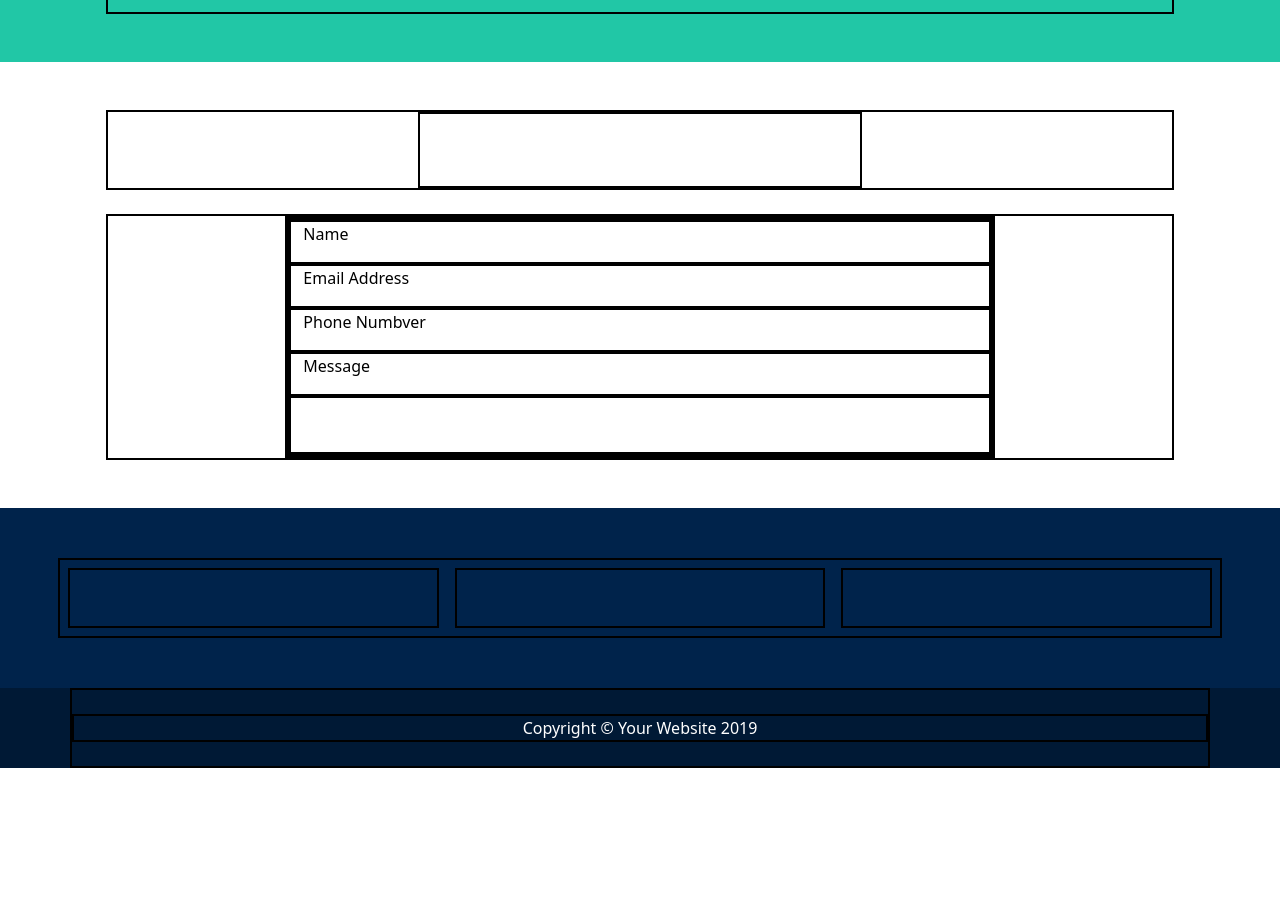
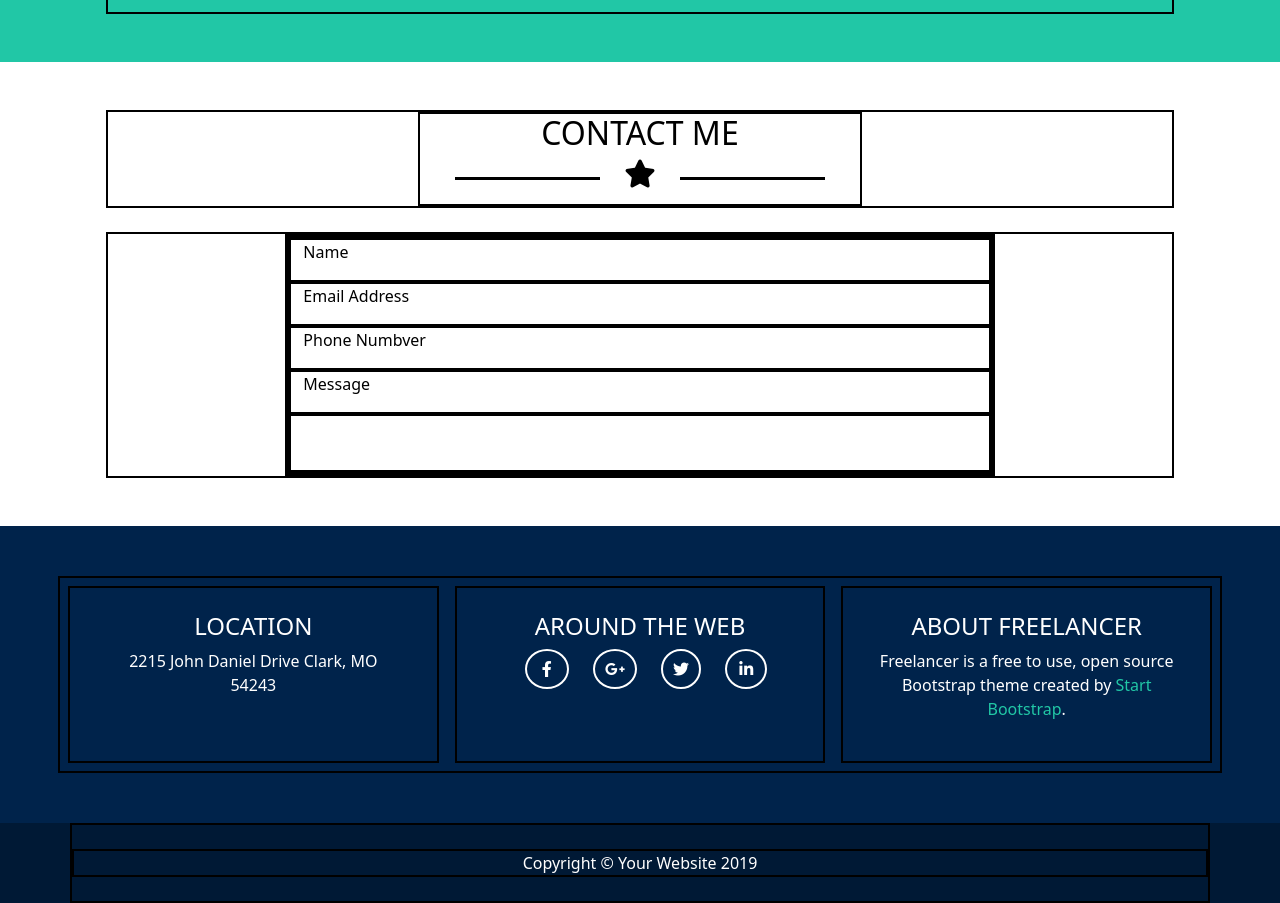
Before and after one commit to Serena-Dong/html-css-bootstrap-freelancer, a plain HTML site: page index.html in a window 1280 px wide. Shown: the part 1535-2438 px from the top of the page. Before the commit the page ends 2303 px from the top, so only its background shows below. Drawn offline with nearby package versions, Linux system fonts and the light colour scheme.

Commit message:
footer contents

```diff
--- a/index.html
+++ b/index.html
@@ -108,7 +108,14 @@
         <section id="contact" class="bg-white text-black">
             <div class="container p-5">
                 <div class="row mb-4 justify-content-center">
-                    <div class="col-5"></div>
+                    <div class="col-5 text-center">
+                        <h2>CONTACT ME</h2>
+                        <div class="star d-flex justify-content-center align-items-center mb-2">
+                            <div class="line bg-black me-4"></div>
+                            <span><i class="fa-solid fa-star h3"></i></span>
+                            <div class="line bg-black ms-4"></div>
+                        </div>
+                    </div>
                 </div>
                 <div class="row justify-content-center">
                     <div class="col-8">
@@ -131,9 +138,24 @@
         <section class="footer-top text-white bg-darkblue">
             <div class="container">
                 <div class="row text-center">
-                    <div class="col m-2"></div>
-                    <div class="col m-2"></div>
-                    <div class="col m-2"></div>
+                    <div class="col p-4 m-2">
+                        <h4>LOCATION</h4>
+                        <p>2215 John Daniel Drive Clark, MO <br>54243
+                        </p>
+                    </div>
+                    <div class="col p-4 m-2 text-center">
+                        <h4>AROUND THE WEB</h4>
+                        <ul>
+                            <li><a href=""><i class="fa-brands fa-facebook-f"></i></a></li>
+                            <li><a href=""><i class="fa-brands fa-google-plus-g"></i></a></li>
+                            <li><a href=""><i class="fa-brands fa-twitter"></i></a></li>
+                            <li><a href=""><i class="fa-brands fa-linkedin-in"></i></a></li>
+                        </ul>
+                    </div>
+                    <div class="col p-4 m-2">
+                        <h4>ABOUT FREELANCER</h4>
+                        <p>Freelancer is a free to use, open source Bootstrap theme created by <a class="text-green" href="">Start Bootstrap</a>.</p>
+                    </div>
                 </div>
             </div>
         </section>
--- a/style.css
+++ b/style.css
@@ -5,7 +5,9 @@
 .row > [class^="col"]{
     border: 2px black solid;
 }
-
+.text-green{
+    color: rgb(33, 199, 166);
+}
 .bg-green{
     background-color: rgb(33, 199, 166);
 }
@@ -24,7 +26,7 @@ a{
 ul li{
     list-style: none;
     display: inline;
-    margin-left: 20px;
+    margin-right: 20px;
 }
 
 .line{
@@ -35,10 +37,22 @@ ul li{
 /* BUTTONS*/
 
 #download-btn{
-    padding: 10px 15px;
     border: 2px white solid;
     border-radius: 10px;
 }
+
+footer .fa-brands{
+    padding: 10px 10px;
+    border: white 2px solid;
+    border-radius: 100%;
+}
+footer .fa-facebook-f{
+    padding: 10px 15px;
+}
+footer .fa-linkedin-in{
+    padding: 10px 12px;
+}
+
 
 /* HEADER */
 
```
